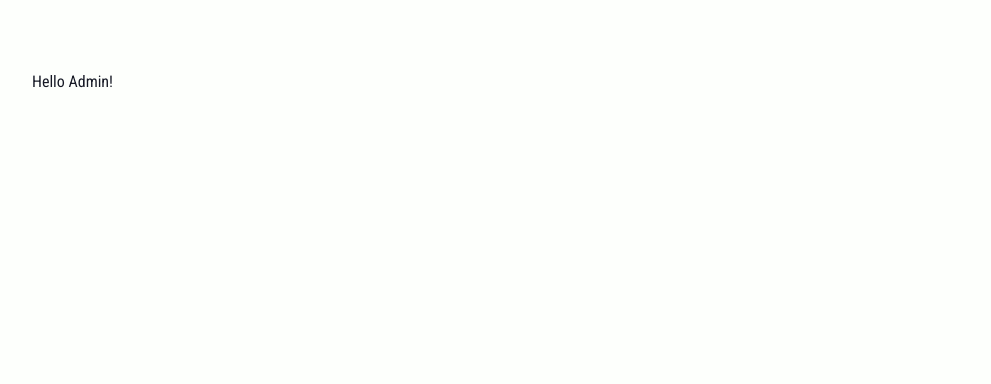
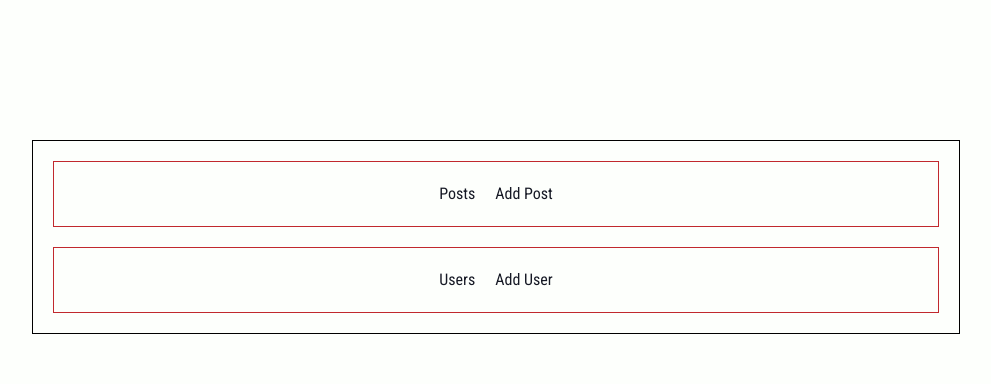
Before and after one commit to DezmenSykes/nextjs-stack-starter, a Next.js app: page /admin in a window 1280 px wide. Shown: the part 185-569 px from the top of the page, without its empty margins (144-1135 px from the left). Built offline with nearby package versions, Linux system fonts and the light colour scheme; no server answers.

Commit message:
More dashboard work.

```diff
--- /dev/null
+++ b/app/admin/admin.module.css
@@ -0,0 +1,25 @@
+.container{
+    display: flex;
+    flex-direction: column;
+    align-items: center;
+    justify-content: center;
+    gap: 20px;
+    padding: 20px;
+    border:1px solid #000;
+
+}
+
+.row{
+    display: flex;
+    flex-direction: row;
+    align-items: center;
+    justify-content: center;
+    gap: 20px;
+    padding: 20px;
+    width: 100%;
+    border:1px solid var(--bittersweet);
+}
+
+.column{
+
+}
--- a/app/admin/page.jsx
+++ b/app/admin/page.jsx
@@ -1,16 +1,38 @@
+import { Suspense } from 'react'
+import styles from './admin.module.css'
+import AdminPosts from '@/components/adminPosts/adminPosts'
+import AdminPostForm from '@/components/adminPostForm/adminPostForm'
+import AdminUsers from '@/components/adminUsers/adminUsers'
+import AdminUserForm from '@/components/adminUserForm/adminUserForm'
+
 const AdminPage = () => {
     return (
-      <>
-        <section>
-          <h1>Hello Admin!</h1>
-        </section>
-        <section>
-
-        </section>
-        <section>
-
-        </section>
-      </>
+      <div className={styles.container}>
+        <div className={styles.row}>
+          <div className={styles.column}>
+            <h1>Posts</h1>
+            <Suspense fallback={<div>Loading...</div>}>
+              <AdminPosts />
+            </Suspense>
+          </div>
+          <div className={styles.column}>
+            <h1>Add Post</h1>
+            <AdminPostForm />
+          </div>
+        </div>
+        <div className={styles.row}>
+          <div className={styles.column}>
+          <Suspense fallback={<div>Loading...</div>}>
+              <h1>Users</h1>
+              <AdminUsers />
+          </Suspense>
+          </div>
+          <div className={styles.column}>
+            <h1>Add User</h1>
+            <AdminUserForm />
+          </div>
+        </div>
+      </div>
     )
   }
 
--- a/components/adminPostForm/adminPostForm.jsx
+++ b/components/adminPostForm/adminPostForm.jsx
@@ -1,7 +1,8 @@
+import styles from './adminPostForm.module.css'
 const AdminPostForm = () => {
         return (
             <div>
-                <h1>Admin Posts</h1>
+
             </div>
         )
 }
--- a/components/adminPosts/adminPosts.jsx
+++ b/components/adminPosts/adminPosts.jsx
@@ -3,7 +3,7 @@ import styles from './adminPosts.module.css'
 const AdminPosts = () => {
         return (
             <div>
-                <h1>Admin Posts</h1>
+
             </div>
         )
 }
--- a/components/adminUserForm/adminUserForm.jsx
+++ b/components/adminUserForm/adminUserForm.jsx
@@ -2,9 +2,9 @@ import styles from './adminUserForm.module.css'
 const AdminUserForm = () => {
         return (
             <div>
-                <h1>Admin Posts</h1>
+
             </div>
         )
 }
 
-export default AdminPosts
+export default AdminUserForm
--- a/components/adminUsers/adminUsers.jsx
+++ b/components/adminUsers/adminUsers.jsx
@@ -2,9 +2,9 @@ import styles from './adminUsers.module.css'
 const AdminUsers = () => {
         return (
             <div>
-                <h1>Admin Posts</h1>
+
             </div>
         )
 }
 
-export default AdminPosts
+export default AdminUsers
```
